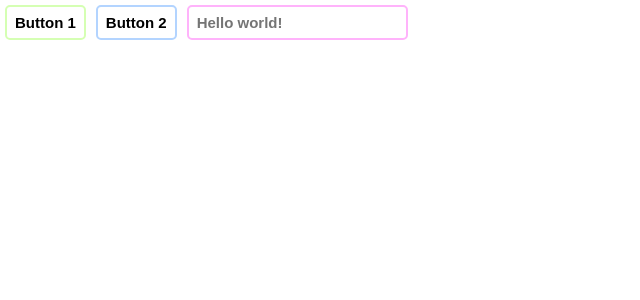
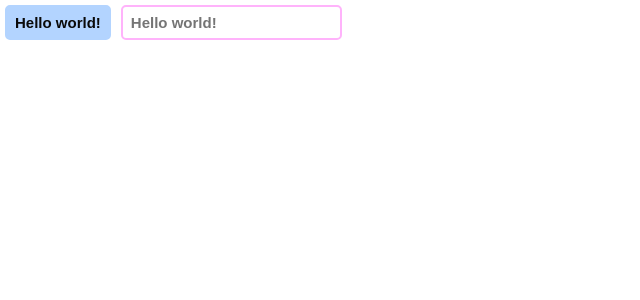
Before and after one commit to bingland/StorybookReact1, a React (Create React App) app: page / in a window 1280 px wide. Shown: the top 300 px of the page, without its empty margins (0-640 px from the left). Built offline with nearby package versions, Linux system fonts and the light colour scheme.

Commit message:
Button1 component hooked up to Storybook

```diff
--- a/src/App.js
+++ b/src/App.js
@@ -1,13 +1,11 @@
 import './reset.scss'
 import Button1 from './components/Button1/Button1'
-import Button2 from './components/Button2/Button2'
 import TextInput1 from './components/TextInput1/TextInput1'
 
 function App() {
   return (
     <div className="App">
-      <Button1 />
-      <Button2 />
+      <Button1 filled={true} colorType="blue" label="Hello world!" />
       <TextInput1 placeholder={'Hello world!'} />
     </div>
   )
--- a/src/components/Button1/Button1.js
+++ b/src/components/Button1/Button1.js
@@ -1,8 +1,9 @@
 import './Button1.scss'
 
-const Button1 = props => {
+const Button1 = ({filled, colorType, label}) => {
+  const btnClass = filled ? `Button1-${colorType}` : `Button1-outline-${colorType}`
   return (
-    <button className="Button1">Button 1</button>
+    <button className={['Button1', btnClass].join(' ')}>{label}</button>
   )
 }
 
--- a/src/components/Button1/Button1.scss
+++ b/src/components/Button1/Button1.scss
@@ -1,14 +1,42 @@
+@mixin colorSetFilled ($color) {
+  background-color: $color;
+  border: 2px solid $color;
+
+  &:hover {
+    background-color: lighten($color, 5%);
+    cursor: pointer;
+  }
+}
+@mixin colorSetOutline ($color) {
+  background-color: unset;
+  border: 2px solid $color;
+
+  &:hover {
+    background-color: lighten($color, 10%);
+    cursor: pointer;
+  }
+}
+
 .Button1 {
   padding: 7px 8px;
   border-radius: 5px;
-  border: 2px solid rgb(213, 255, 179);
+  @include colorSetFilled(rgb(185, 185, 185));
   margin: 5px;
-  background: none;
   font-weight: bold;
   font-size: 15px;
+  color: rgb(10, 10, 10);
 
-  &:hover {
-    background-color: rgb(250, 250, 250);
-    cursor: pointer;
+  &-green {
+    @include colorSetFilled(rgb(213, 255, 179));
   }
+  &-blue {
+    @include colorSetFilled(rgb(179, 212, 255));
+  }
+  &-outline-green {
+    @include colorSetOutline(rgb(213, 255, 179));
+  }
+  &-outline-blue {
+    @include colorSetOutline(rgb(179, 212, 255));
+  }
+
 }
--- a/src/components/Button2/Button2.js
+++ /dev/null
@@ -1,9 +0,0 @@
-import './Button2.scss'
-
-const Button2 = props => {
-  return (
-    <button className="Button2">Button 2</button>
-  )
-}
-
-export default Button2
--- a/src/components/Button2/Button2.scss
+++ /dev/null
@@ -1,14 +0,0 @@
-.Button2 {
-  padding: 7px 8px;
-  border-radius: 5px;
-  border: 2px solid rgb(179, 212, 255);
-  margin: 5px;
-  background: none;
-  font-weight: bold;
-  font-size: 15px;
-
-  &:hover {
-    background-color: rgb(250, 250, 250);
-    cursor: pointer;
-  }
-}
```
Also changed, not shown: 1 other file (tests, documents, lock files or other folders).
